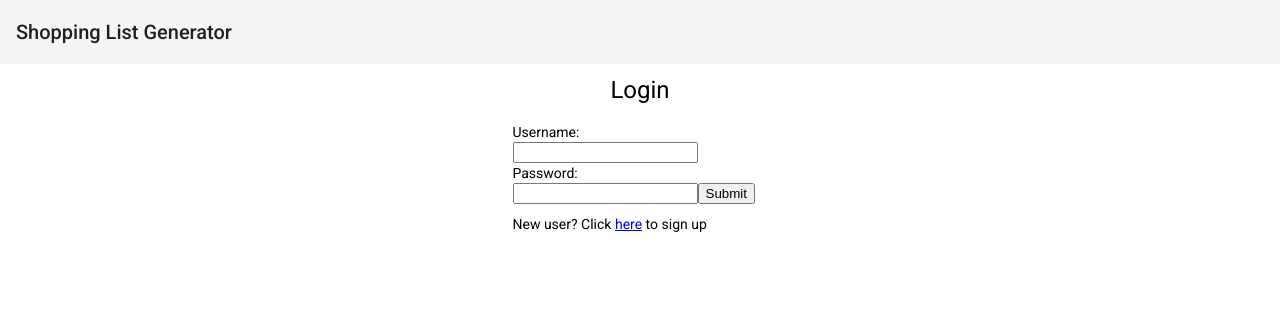
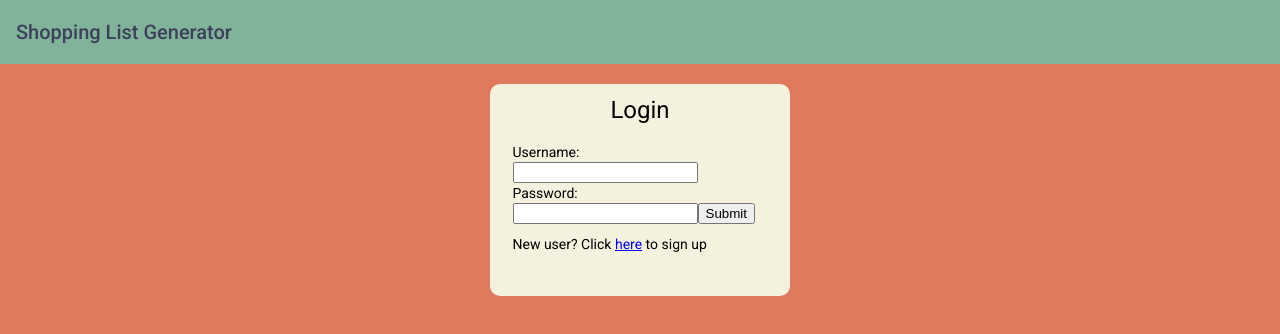
Before and after one commit to gsloup/shopping-list-angular-app, an Angular app: page /login in a window 1280 px wide. Shown: the top 334 px of the page. Built offline with nearby package versions, Linux system fonts and the light colour scheme.

Commit message:
adds styling

```diff
--- a/src/app/app.component.scss
+++ b/src/app/app.component.scss
@@ -1,3 +1,7 @@
 .spacer {
     flex: 1 1 auto;
   }
+mat-toolbar{
+  background-color: #81b29a;
+  color: #3d405b;
+}
--- a/src/app/login/login.component.html
+++ b/src/app/login/login.component.html
@@ -1,5 +1,6 @@
+<div class="component auth-div">
     <h1 class="text-center pt-10">Login</h1>
-<form>
+    <form class="pb-30">
         <div class="text-left margin-auto width-255">
             <label for="username">Username:</label><br>
             <input type="text" id="username" name="username" [(ngModel)]="username"><br>
@@ -12,3 +13,4 @@
             <p class="pt-10">New user? Click <a routerLink='/signup'>here</a> to sign up</p>
         </div>
     </form>
+</div>
--- a/src/app/shopping-list/shopping-list.component.html
+++ b/src/app/shopping-list/shopping-list.component.html
@@ -1,40 +1,42 @@
+<div class="component pb-30">
     <h2 class="text-center pt-10">{{ user }}'s Shopping List</h2>
 
-<div class="text-center ">
+    <div class="text-center">
         <h3>Add Items</h3>
         <div class="text-left margin-auto width-255">
+            <!-- Item Name Input -->
             <div>
                 <label for="item">Item name </label>
                 <input type="text" id="item" [(ngModel)]="name"><br>
             </div>
+            <!-- Quantity Input -->
             <div class="pt-10">
                 <label for="qty">Quantity </label>
                 <input type="number" id="qty" [(ngModel)]="qty"><br>
             </div>
+            <!-- Price Input -->
             <div class="pt-10">
                 <label for="price">Price per item $</label>
                 <input type="number" id="price" [(ngModel)]="price"><br>
             </div>
+            <!-- Add Item Button -->
             <div class="text-right pt-10"><button (click)="addItem()">Add Item</button></div>
         </div>
     </div>
 
-<div *ngFor="let item of items">
-    <div>{{item.name}} - {{item.qty}} - {{item.price}} <button (click)=removeItem(item.id)>Remove</button></div>
-</div>
 
-<!-- MATERIAL DESIGN TABLE -->
+    <!-- TABLE OF SHOPPING ITEMS-->
     <table mat-table [dataSource]="items" class="mat-elevation-z8">
         <!-- Item Column -->
         <ng-container matColumnDef="name">
-      <th mat-header-cell *matHeaderCellDef> name </th>
+            <th mat-header-cell *matHeaderCellDef> Name </th>
             <td mat-cell *matCellDef="let item"> {{ item.name }} </td>
             <td mat-footer-cell *matFooterCellDef> Grand Total </td>
         </ng-container>
 
         <!-- Price Column -->
         <ng-container matColumnDef="price">
-        <th mat-header-cell *matHeaderCellDef> Price per Item</th>
+            <th mat-header-cell *matHeaderCellDef> Price per Item </th>
             <td mat-cell *matCellDef="let item"> {{item.price | currency}} </td>
             <td mat-footer-cell *matFooterCellDef></td>
         </ng-container>
@@ -48,17 +50,17 @@
 
         <!-- Total Price per specific Item Column -->
         <ng-container matColumnDef="total">
-      <th mat-header-cell *matHeaderCellDef> Total </th>
+            <th mat-header-cell *matHeaderCellDef id="total-column"> Total </th>
             <td mat-cell *matCellDef="let item"> {{item.price * item.qty | currency}} </td>
+            <!-- Displays the grand total of all items at bottom -->
             <td mat-footer-cell *matFooterCellDef> {{getTotalCost() | currency}} </td>
-      <!-- will need to get price * quantity then sum at bottom -->
         </ng-container>
 
         <!-- Remove Item Column -->
         <ng-container matColumnDef="remove">
             <th mat-header-cell *matHeaderCellDef> Remove </th>
             <td mat-cell *matCellDef="let item">
-            <!-- removal button icon -->
+                <!-- Remove Item Button Icon -->
                 <button mat-icon-button color="warn" aria-label="delete icon">
                     <mat-icon (click)=removeItem(item.id)>delete</mat-icon>
                 </button>
@@ -70,3 +72,4 @@
         <tr mat-row *matRowDef="let row; columns: displayedColumns;"></tr>
         <tr mat-footer-row *matFooterRowDef="displayedColumns"></tr>
     </table>
+</div>
--- a/src/app/shopping-list/shopping-list.component.scss
+++ b/src/app/shopping-list/shopping-list.component.scss
@@ -3,6 +3,14 @@ table {
     margin-top: 20px;
     width: calc(100% - 40px);
 }
+@media only screen and (max-width: 500px) {
+    table {
+        width: 100%;
+    }
+    #total-column {
+        text-align: center;
+    }
+  }
 
 tr.mat-footer-row {
     font-weight: bold;
--- a/src/app/signup/signup.component.html
+++ b/src/app/signup/signup.component.html
@@ -1,5 +1,6 @@
+<div class="component auth-div">
     <h1 class="text-center pt-10">Sign Up</h1>
-<form>
+    <form class="pb-30">
         <div class="text-left margin-auto width-255">
             <label for="username">Username:</label><br>
             <input type="text" id="username" name="username" [(ngModel)]="username"><br>
@@ -12,3 +13,4 @@
             <p class="pt-10">Existing user? Click <a routerLink='/login'>here</a> to login </p>
         </div>
     </form>
+</div>
--- a/src/styles.scss
+++ b/src/styles.scss
@@ -1,7 +1,21 @@
 /* You can add global styles to this file, and also import other style files */
 
 html, body { height: 100%; }
-body { margin: 0; font-family: Roboto, "Helvetica Neue", sans-serif; }
+body {
+    margin: 0;
+    font-family: Roboto, "Helvetica Neue", sans-serif;
+    background-color: #e07a5f; // main background color
+}
+
+.component {
+    background-color: #f4f1de; // component background color
+}
+.auth-div {
+    width: 300px;
+    margin: auto;
+    margin-top: 20px;
+    border-radius: 10px;
+}
 
 .text-center {
     text-align: center;
@@ -21,3 +35,7 @@ body { margin: 0; font-family: Roboto, "Helvetica Neue", sans-serif; }
 .pt-10 {
     padding-top: 10px;
 }
+
+.pb-30 {
+    padding-bottom: 30px;
+}
```
Lines whose indentation alone changed are shown as unchanged.
